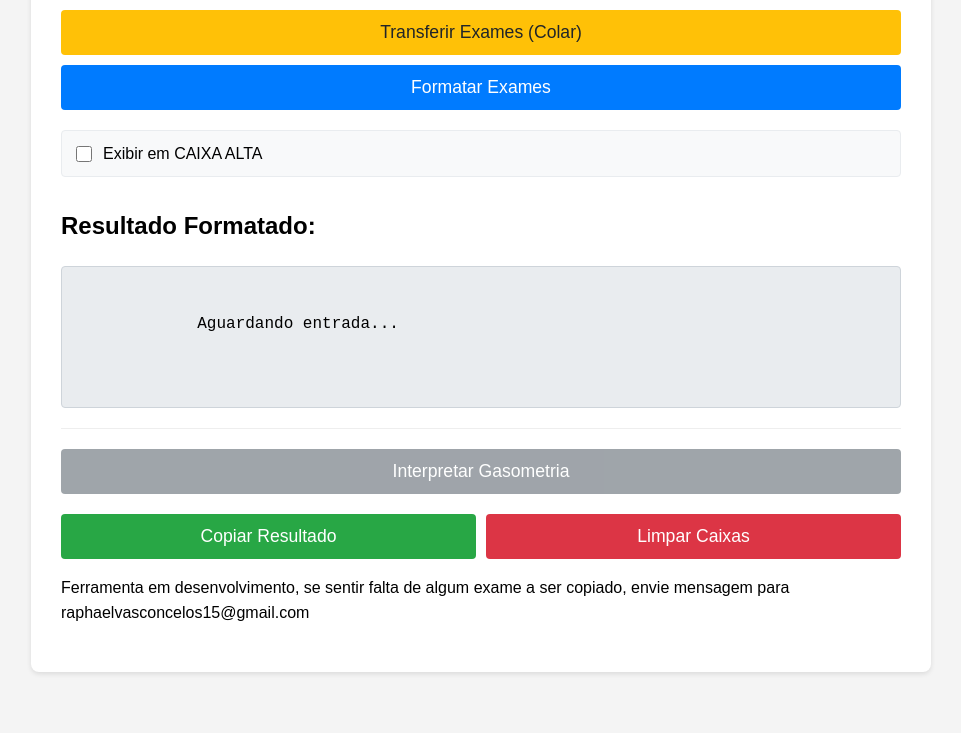
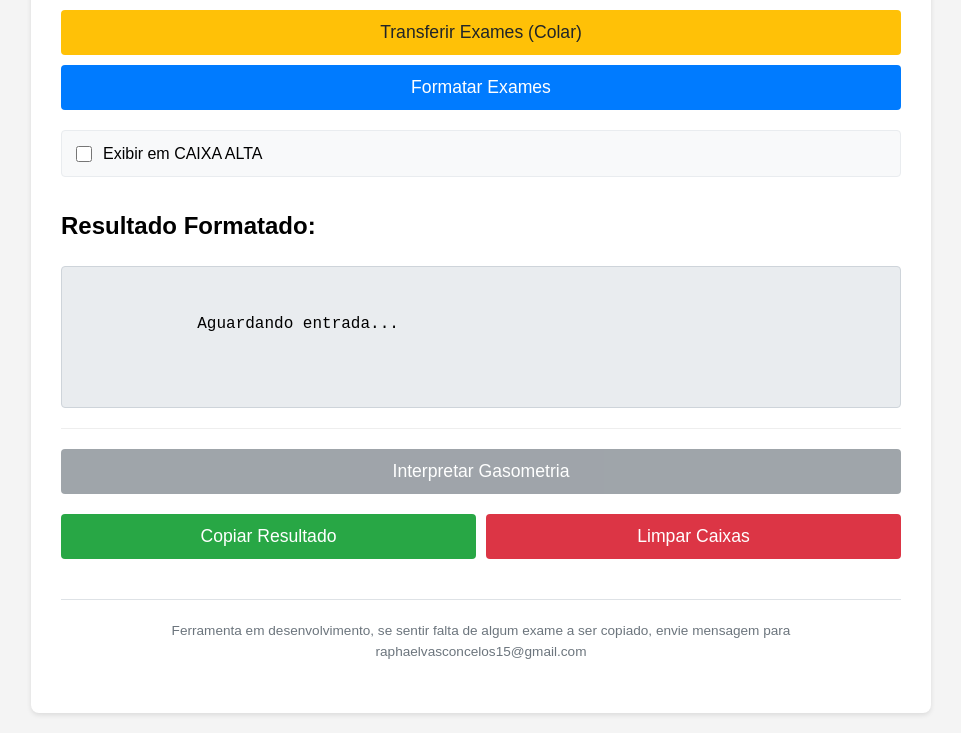
Before and after one commit to raphaelvasc15/lerexames, a plain HTML site: page index.html in a window 1280 px wide. Shown: the part 419-1152 px from the top of the page, without its empty margins (159-1120 px from the left). Before the commit the page ends 1111 px from the top, so only its background shows below. Drawn offline with Linux system fonts and the light colour scheme.

Commit message:
style.css

```diff
--- a/style.css
+++ b/style.css
@@ -163,4 +163,17 @@ button:disabled {
     color: #6c757d;
     font-style: italic;
 }
+/* Estilos para o Rodapé */
+footer {
+    text-align: center;
+    margin-top: 40px; /* Espaço acima do rodapé */
+    padding: 20px 10px; /* Espaçamento interno */
+    font-size: 0.85em; /* Tamanho de fonte menor */
+    color: #6c757d; /* Cor cinza */
+    border-top: 1px solid #dee2e6; /* Linha separadora sutil */
+}
+
+footer p {
+    margin: 0; /* Remove margem padrão do parágrafo */
+}
 /* --- Fim dos Estilos --- */
```
